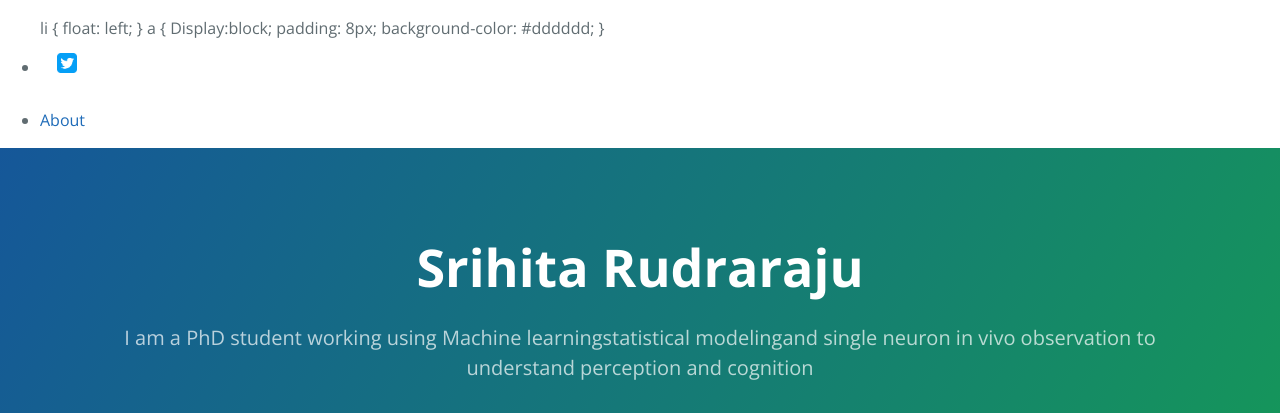
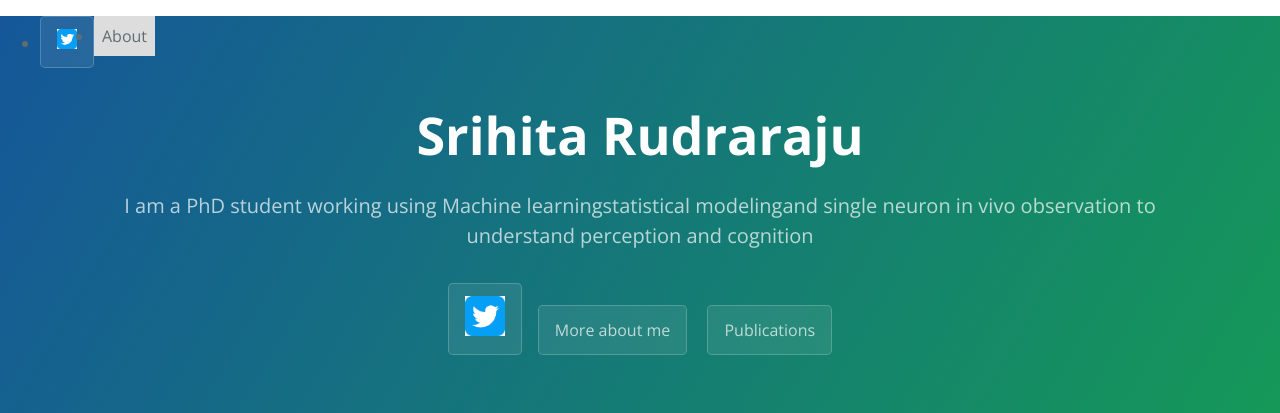
Before and after one commit to srrudrar/srrudrar.github.io, a Jekyll site: the page built from index.md, in a window 1280 px wide. Shown: the top 413 px of the page. Built offline with Jekyll 4.4.1, drawn with Linux system fonts in a browser that asks for light colours; our own code applies the rules of GitHub Pages for plain Markdown files.

Commit message:
Update default.html

```diff
--- a/_layouts/default.html
+++ b/_layouts/default.html
@@ -3,6 +3,17 @@
   <head>
     <meta charset="UTF-8">
 
+  <style>
+  li {
+      float: left;
+    }
+
+    z {
+      Display:block;
+      padding: 8px;
+    background-color: #dddddd;
+    }
+    </style>
 {% seo %}
     <link rel="preconnect" href="https://fonts.gstatic.com">
     <link rel="preload" href="https://fonts.googleapis.com/css?family=Open+Sans:400,700&display=swap" as="style" type="text/css" crossorigin>
@@ -15,21 +26,11 @@
   <body>
     <a id="skip-to-content" href="#content">Skip to the content.</a>
 
-
 <nav>
   <ul>
-    li {
-      float: left;
-    }
-
-    a {
-      Display:block;
-      padding: 8px;
-    background-color: #dddddd;
-    }
-    <li><a href={{ "https://twitter.com/SrihitaR" }}" class="btn">
+    <li><z href={{ "https://twitter.com/SrihitaR" }}" class="btn">
           <img alt="Twitter" src="Twitter.png"
-         width=20" height=20"> <li><a href="about.html" id="abt">About</a></li>
+         width=20" height=20"> <li><z href="about.html" id="abt">About</a></li>
 
   </ul>
   </nav>
```
